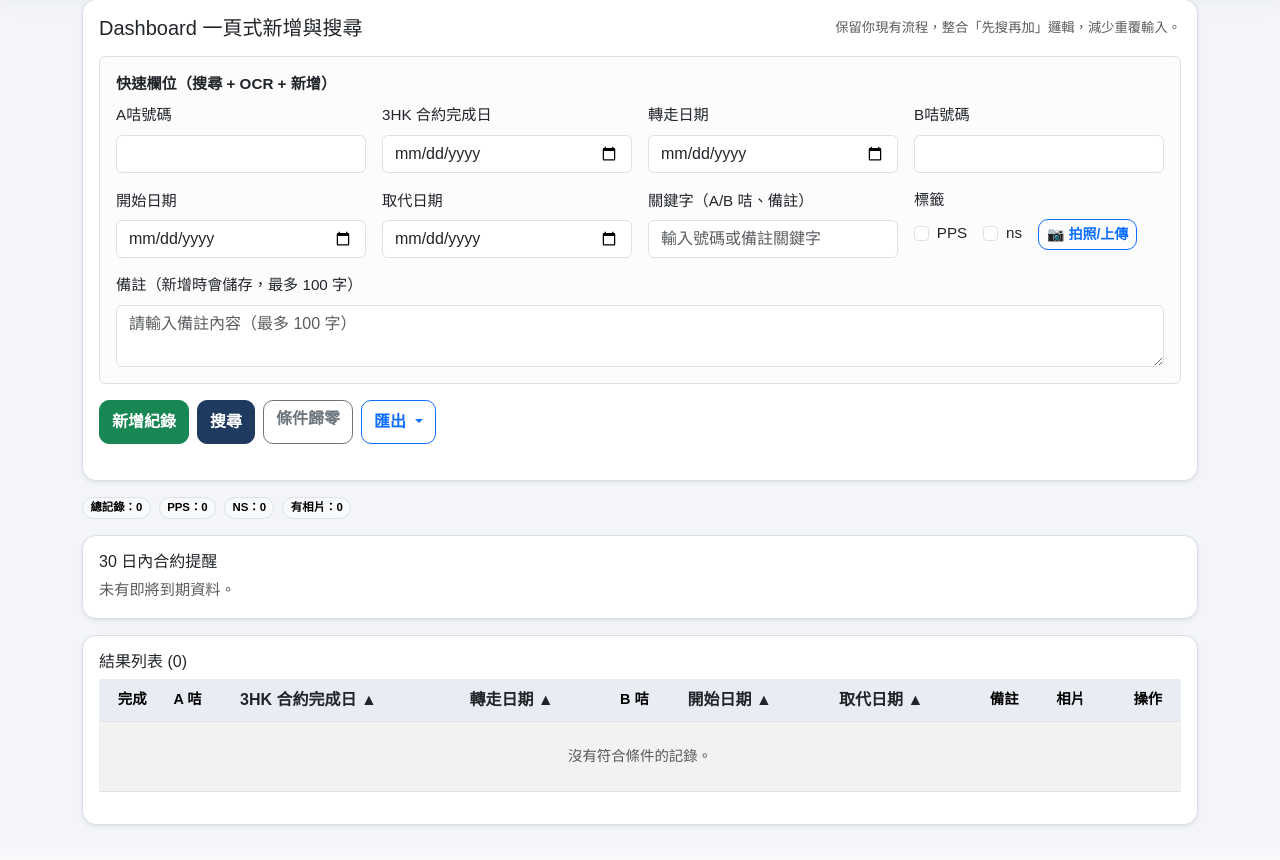
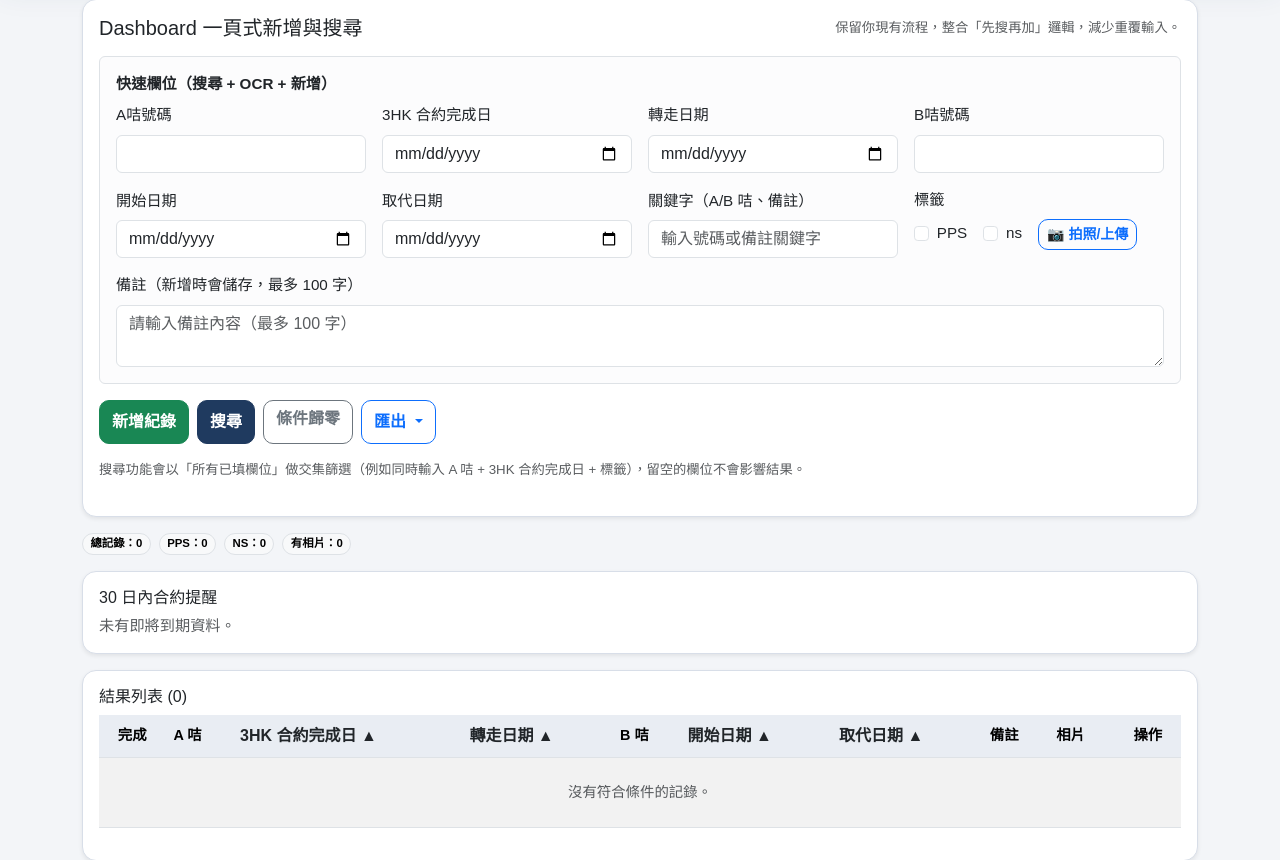
Before and after one commit to japanandykeung1979-tech/super-duper-tribble, a Flask app: page /dashboard in a window 1280 px wide. Shown: the part 74-934 px from the top of the page. Before the commit the page ends 901 px from the top, so only its background shows below. Run offline with Flask 3, Linux system fonts and the light colour scheme; the visitor is signed in with stand-in values (Sample User, id 1); data that the repository does not hold is empty.

Commit message:
Improve dashboard search guidance and date sorting behavior

```diff
--- a/templates/dashboard.html
+++ b/templates/dashboard.html
@@ -83,6 +83,11 @@
         </div>
       </div>
       <div class="col-12">
+        <div class="small text-muted">
+          搜尋功能會以「所有已填欄位」做交集篩選（例如同時輸入 A 咭 + 3HK 合約完成日 + 標籤），留空的欄位不會影響結果。
+        </div>
+      </div>
+      <div class="col-12">
         <div id="dashboard-ocr-status" class="form-text"></div>
       </div>
     </form>
@@ -122,23 +127,23 @@
             <th class="text-center">完成</th>
             <th>A 咭</th>
             <th>
-              <button type="button" class="btn btn-link p-0 text-decoration-none fw-semibold text-dark table-sort-trigger" data-sort-index="1" aria-label="按 3HK 合約完成日排序">
+              <button type="button" class="btn btn-link p-0 text-decoration-none fw-semibold text-dark table-sort-trigger" data-sort-index="2" aria-label="按 3HK 合約完成日排序">
                 3HK 合約完成日 <span aria-hidden="true">▲</span>
               </button>
             </th>
             <th>
-              <button type="button" class="btn btn-link p-0 text-decoration-none fw-semibold text-dark table-sort-trigger" data-sort-index="2" aria-label="按 轉走日期排序">
+              <button type="button" class="btn btn-link p-0 text-decoration-none fw-semibold text-dark table-sort-trigger" data-sort-index="3" aria-label="按 轉走日期排序">
                 轉走日期 <span aria-hidden="true">▲</span>
               </button>
             </th>
             <th>B 咭</th>
             <th>
-              <button type="button" class="btn btn-link p-0 text-decoration-none fw-semibold text-dark table-sort-trigger" data-sort-index="4" aria-label="按 開始日期排序">
+              <button type="button" class="btn btn-link p-0 text-decoration-none fw-semibold text-dark table-sort-trigger" data-sort-index="5" aria-label="按 開始日期排序">
                 開始日期 <span aria-hidden="true">▲</span>
               </button>
             </th>
             <th>
-              <button type="button" class="btn btn-link p-0 text-decoration-none fw-semibold text-dark table-sort-trigger" data-sort-index="5" aria-label="按 取代日期排序">
+              <button type="button" class="btn btn-link p-0 text-decoration-none fw-semibold text-dark table-sort-trigger" data-sort-index="6" aria-label="按 取代日期排序">
                 取代日期 <span aria-hidden="true">▲</span>
               </button>
             </th>
@@ -279,6 +284,16 @@
 
     const tableBody = resultsTable.querySelector('tbody');
     if (!tableBody) return;
+    const initialSortDirection = 'asc';
+    let activeSort = {
+      index: null,
+      direction: initialSortDirection,
+    };
+
+    const sortIndicatorMap = {
+      asc: '▲',
+      desc: '▼',
+    };
 
     const parseDateToTimestamp = (dateText) => {
       const normalized = (dateText || '').trim();
@@ -286,6 +301,13 @@
 
       const timestamp = Date.parse(normalized);
       return Number.isNaN(timestamp) ? Number.POSITIVE_INFINITY : timestamp;
+    };
+
+    const resetSortIndicators = () => {
+      sortTriggers.forEach((trigger) => {
+        const indicator = trigger.querySelector('span[aria-hidden="true"]');
+        if (indicator) indicator.textContent = sortIndicatorMap[initialSortDirection];
+      });
     };
 
     sortTriggers.forEach((trigger) => {
@@ -297,13 +319,22 @@
         const dataRows = rows.filter((row) => row.children.length > 1);
         if (!dataRows.length) return;
 
+        const direction = activeSort.index === colIndex && activeSort.direction === 'asc' ? 'desc' : 'asc';
+        activeSort = { index: colIndex, direction };
+
         dataRows.sort((rowA, rowB) => {
           const dateA = parseDateToTimestamp(rowA.children[colIndex]?.textContent);
           const dateB = parseDateToTimestamp(rowB.children[colIndex]?.textContent);
-          return dateA - dateB;
+          return direction === 'asc' ? dateA - dateB : dateB - dateA;
         });
 
         dataRows.forEach((row) => tableBody.appendChild(row));
+
+        resetSortIndicators();
+        const indicator = trigger.querySelector('span[aria-hidden="true"]');
+        if (indicator) {
+          indicator.textContent = sortIndicatorMap[direction];
+        }
       });
     });
 
```
